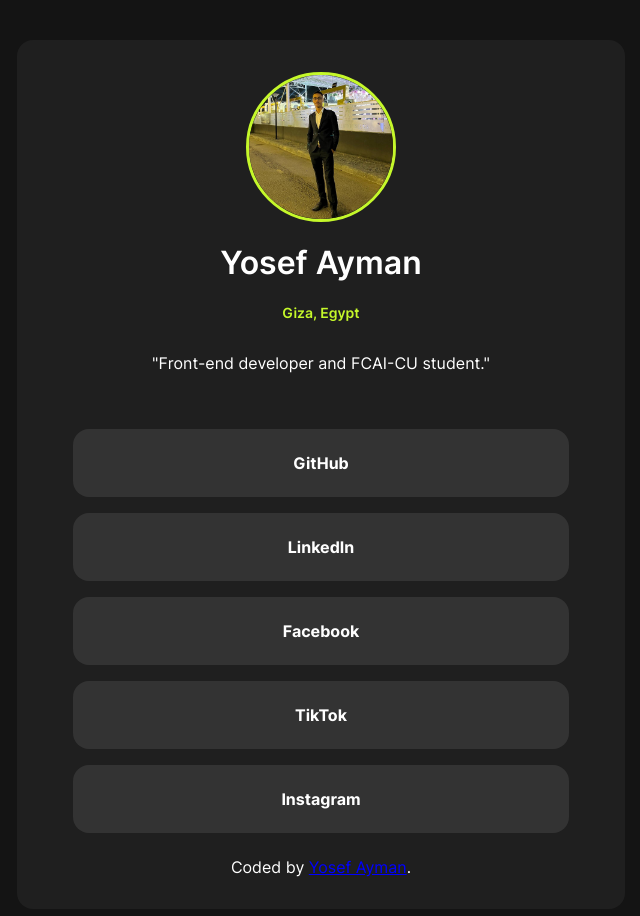
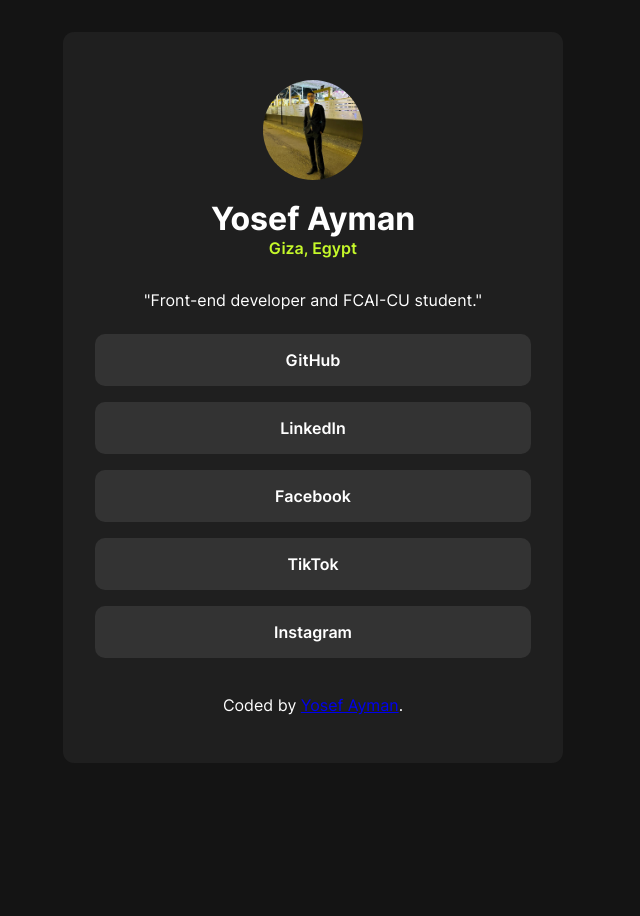
Before and after one commit to Yosef-Ayman/Frontend-Mentor-Social-links-profile, a plain HTML site: page index.html in a window 1280 px wide. Shown: the whole page, without its empty margins (327-967 px from the left). After the commit the page ends 800 px from the top, so only its background shows below. Drawn offline with Linux system fonts and the light colour scheme.

Commit message:
style.css

```diff
--- a/style.css
+++ b/style.css
@@ -1,6 +1,8 @@
 * {
     box-sizing: border-box;
-    color: white;
+    padding: 0;
+    margin: 0;
+    font-family: Inter, Serif, serif;
 }
 
 @font-face {
@@ -28,82 +30,67 @@
 }
 
 body {
-    font-family: Inter, Serif, serif;
-    width: 100%;
+    background-color: hsl(0, 0%, 8%);
     display: flex;
     justify-content: center;
     align-items: center;
-    background-color: hsl(0, 0%, 8%);
+    color: white;
     padding: 2rem;
 }
 
 main {
     background-color: hsl(0, 0%, 12%);
     display: flex;
+    flex-direction: column;
     align-items: center;
-    flex-direction: column;
-    width: 50%;
-    padding: 2rem;
-    border-radius: 1rem;
+    width: 500px;
+    padding: 3rem 2rem;
+    border-radius: 0.7rem;
 }
 
 img {
-    width: 150px;
-    height: 150px;
+    width: 100px;
+    height: 100px;
     border-radius: 50%;
-    border: 3px solid hsl(75, 94%, 57%);
+    margin-bottom: 1.2rem;
 }
 
-h1 {
+.links {
+    display: flex;
+    flex-direction: column;
+    width: 100%;
+}
+
+.links a {
+    width: 100%;
+    margin: 0.5rem 0;
+    text-align: center;
+    padding: 1rem 0;
+    border-radius: 10px;
+    background-color: hsl(0, 0%, 20%);
+    color: white;
+    text-decoration: none;
     font-weight: 600;
 }
 
-main .location {
-    color: hsl(75, 94%, 57%);
-    font-size: 14px;
-    font-weight: 600;
-}
+.links a:hover{background-color: hsl(75, 94%, 57%); color:hsl(0, 0%, 20%) }
+.name {font-weight: 600;font-size: 1.7em;margin: 0.8rem; }
+.location{color: hsl(75, 94%, 57%); font-weight: 600 }
+p {margin: 2rem 0 1rem }
+.attribution {margin-top: 1.8rem }
 
-p {
-    margin: 2rem 0;
-    font-weight: 100;
-}
-main .links {
-    width: 100%;
-    display: flex;
-    flex-direction: column;
-    justify-content: center;
-    padding: 1rem;
-}
-main .links a {
-    font-weight: 700;
-    margin: 0.5rem;
-    background-color: hsl(0, 0%, 20%);
-    display: flex;
-    flex-direction: column;
-    align-items: center;
-    padding: 1.5rem 0;
-    text-decoration: none;
-    border-radius: 1rem;
-}
+@media screen and (max-width: 568px) {
+    body {
+        background-color: hsl(0, 0%, 12%);
+        display: flex;
+        justify-content: flex-start;
+        align-items: flex-start;
+        color: white;
+        padding: 0;
+    }
 
-main .attribution a {
-    display: inline;
-    text-decoration: underline;
-    color: blue;
-}
-
-main .links a:hover {
-    text-decoration: none;
-    background-color: hsl(75, 94%, 57%);
-    color: hsl(0, 0%, 20%);
-}
-
-@media screen and (max-width: 800px) {
-    * {
-        font-size: small;
-    }
     main {
-        width: 98%;
+        width: 100%;
+        border-radius: 0;
     }
 }
```
